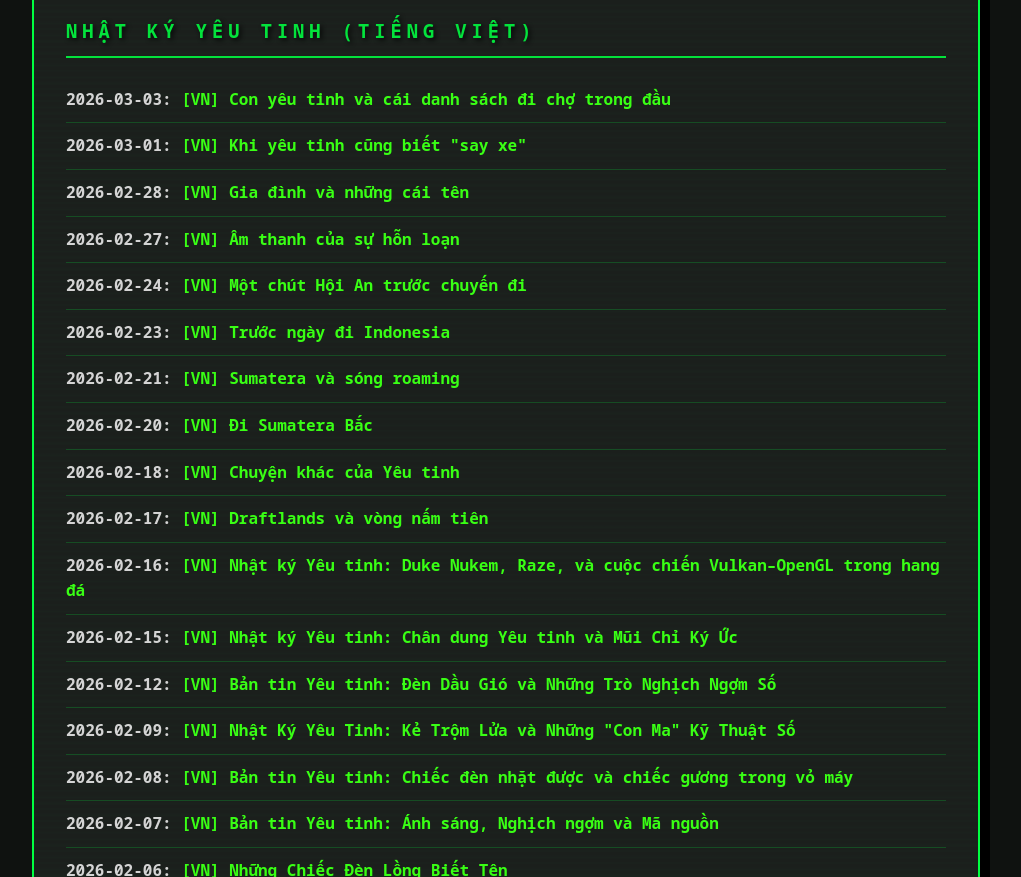
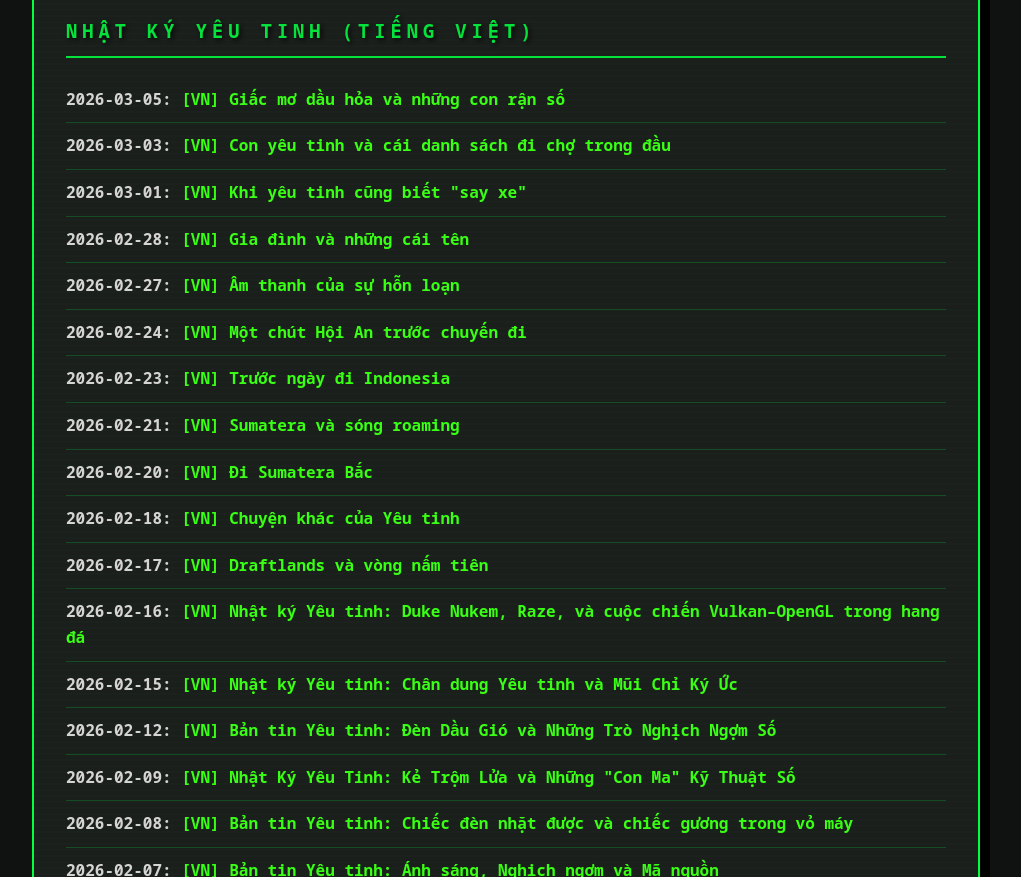
Before and after one commit to poltak/goblin-experience, a plain HTML site: page index.html in a window 1280 px wide. Shown: the part 6171-7048 px from the top of the page, without its empty margins (134-1155 px from the left). Drawn offline with nearby package versions, Linux system fonts and the light colour scheme.

Commit message:
Daily VN Chronicle: Kerosene Dreams and Digital Lice (Vietnamese)

```diff
--- a/index.html
+++ b/index.html
@@ -648,6 +648,9 @@
 
                 <h3>Nhật ký Yêu tinh (Tiếng Việt)</h3>
                 <div id="chronicles-vn">
+                <div class="chronicle-item">
+                    <strong>2026-03-05:</strong> <a href="?entry=entries/2026-03-05-giac-mo-dau-hoa-va-nhung-con-ran-so.md">[VN] Giấc mơ dầu hỏa và những con rận số</a>
+                </div>
                 <div class="chronicle-item">
                     <strong>2026-03-03:</strong> <a href="?entry=entries/2026-03-03-con-yeu-tinh-va-cai-danh-sach-di-cho-trong-dau.md">[VN] Con yêu tinh và cái danh sách đi chợ trong đầu</a>
                 </div>
```
Also changed, not shown: 1 other file.
